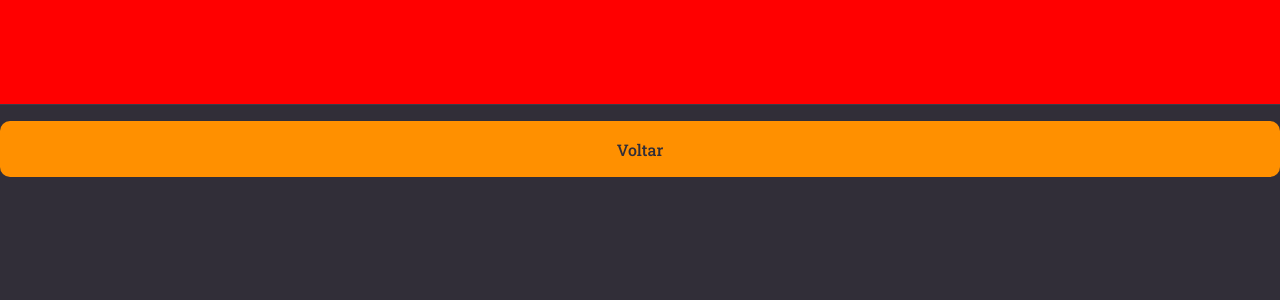
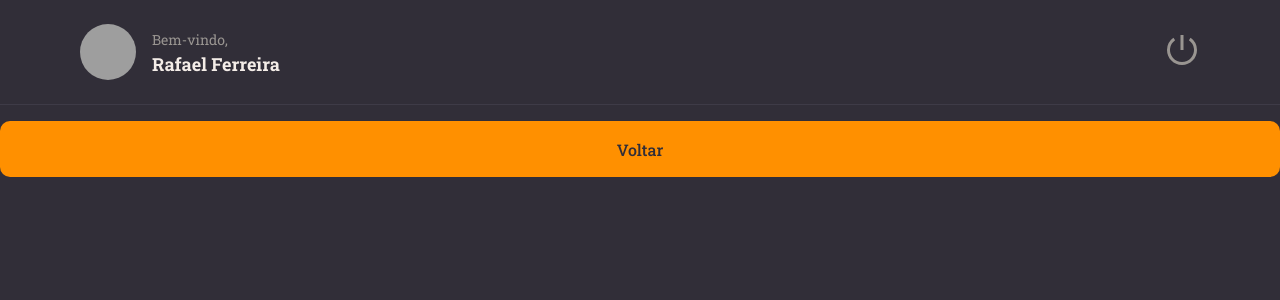
Before and after one commit to Rafael862/rocketnotes, a React (Vite) app in the folder rocketnotes/: page / in a window 1280 px wide. Shown: the top 300 px of the page. Built offline with nearby package versions, Linux system fonts and the light colour scheme; grey boxes are pictures that could not be loaded.

Commit message:
Finalizado a aula de ícones

```diff
--- a/rocketnotes/package.json
+++ b/rocketnotes/package.json
@@ -12,6 +12,7 @@
   "dependencies": {
     "react": "^18.2.0",
     "react-dom": "^18.2.0",
+    "react-icons": "^4.9.0",
     "styled-components": "^6.0.0-rc.3"
   },
   "devDependencies": {
--- a/rocketnotes/src/components/header/index.jsx
+++ b/rocketnotes/src/components/header/index.jsx
@@ -1,9 +1,23 @@
-import { Container } from "./styles";
+import { RiShutDownLine } from 'react-icons/ri';
+import { Container, Profile, Logout } from "./styles";
 
 export function Header(){
     return(
         <Container>
+            <Profile>
+                <img src="https://github.com/rafael862.png"
+                     alt="Foto do usuário"
+                />
 
+                <div>
+                    <span>Bem-vindo,</span>
+                    <strong>Rafael Ferreira</strong>
+                </div>
+            </Profile>
+
+            <Logout>
+                <RiShutDownLine />
+            </Logout>
         </Container>
     );
 }
--- a/rocketnotes/src/components/header/styles.js
+++ b/rocketnotes/src/components/header/styles.js
@@ -16,6 +16,45 @@
     justify-content: space-between;
 
     padding: 0 80px;
-    background-color: red;
 
-`
+`;
+
+export const Profile = styled.div`
+
+    display: flex;
+    align-items: center;
+
+    > img {
+        width: 56px;
+        height: 56px;
+        border-radius: 50%;
+    }
+
+    > div{
+        display: flex;
+        flex-direction: column;
+        margin-left: 16px;
+        line-height: 24px;
+
+        span {
+            font-size: 14px;
+            color: ${({ theme }) => theme.COLORS.GRAY_100};
+        }
+
+        strong {
+            font-size: 18px;
+            color: ${({ theme }) => theme.COLORS.WHITE};
+        }
+    }
+
+`;
+
+export const Logout = styled.button`
+
+    border: none;
+    background: none;
+    > svg {
+        color: ${({ theme }) => theme.COLORS.GRAY_100};
+        font-size: 36px;
+    }
+`;
```
Also changed, not shown: 1 other file (tests, documents, lock files or other folders).
